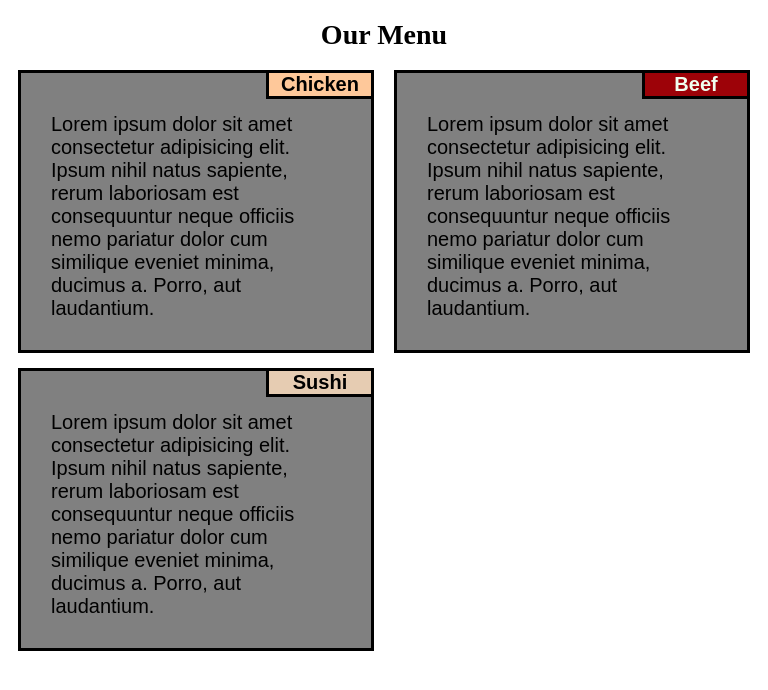
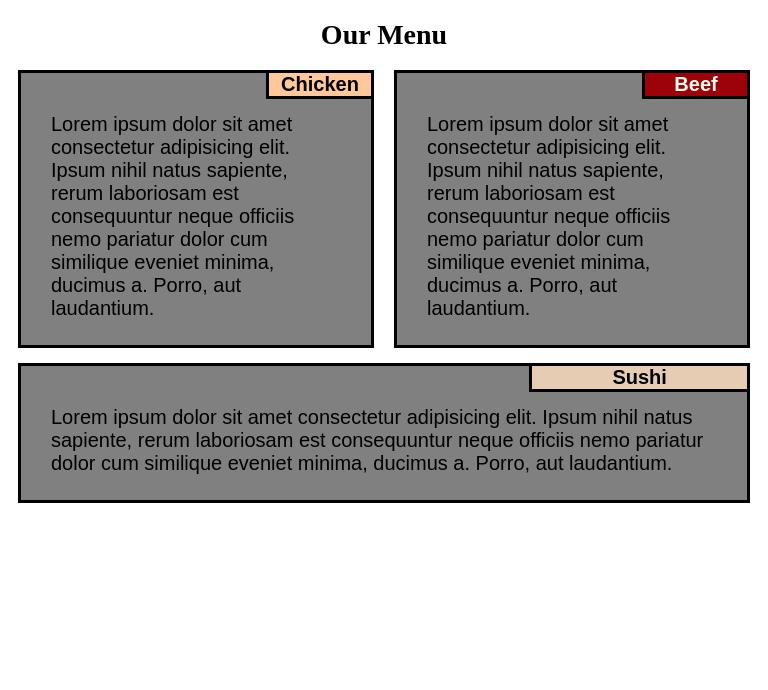
Before and after one commit to KazYasuda/KY-full-stack, a plain HTML site: page mod_2_solution/index.html in a window 768 px wide. Drawn offline with Linux system fonts and the light colour scheme.

Commit message:
change in third box
third box would take the whole width when in tablet mode rather than 50%

```diff
--- a/mod_2_solution/index.html
+++ b/mod_2_solution/index.html
@@ -37,7 +37,7 @@
             </div>
         </div>
 
-        <div class="col-lg-4 col-md-6">
+        <div class="col-lg-4 col-md-12">
             <div class="menu-box">
                 <p class="category" id="sushi">Sushi</p>
                 <p class="narrative">
--- a/mod_2_solution/styles.css
+++ b/mod_2_solution/styles.css
@@ -15,7 +15,6 @@ body {
 }
 
 div.col-lg-4, div.col-md-6 {
-    /* background-color: grey; */
     margin-left:0em;
     margin-right:0em;
     padding: 0em;
@@ -40,7 +39,7 @@ p {
 p.narrative {
     margin-block-start: 0.2em;
     padding:0.5em;
-    /* margin-block-end: 0.75em; */
+    margin-block-end: 0.75em;
 }
 
 p.category {
@@ -84,4 +83,9 @@ p.category#sushi {
         width: 50%;
         padding: 1px;
     }
+    .col-md-12 {
+        float: left;
+        width: 100%;
+        padding: 1px;
+    }
 }
```
